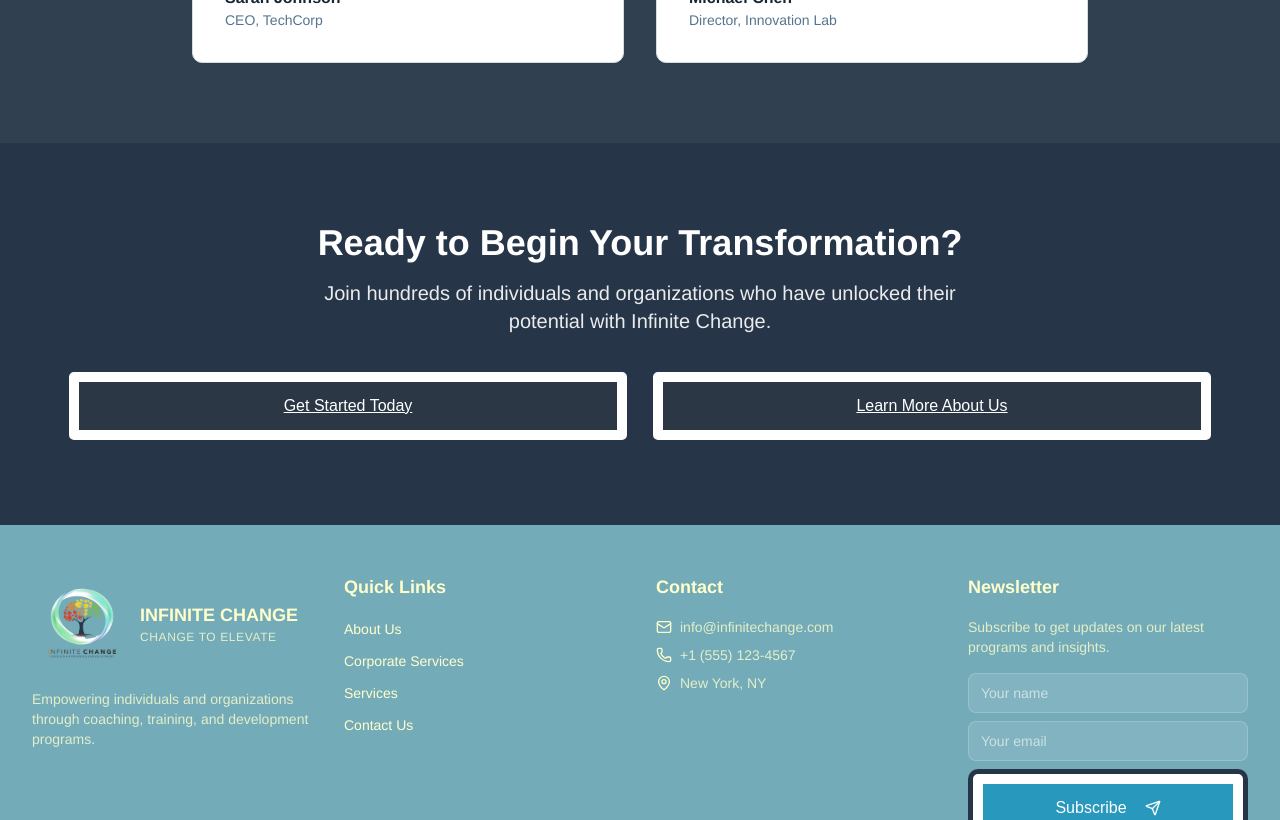
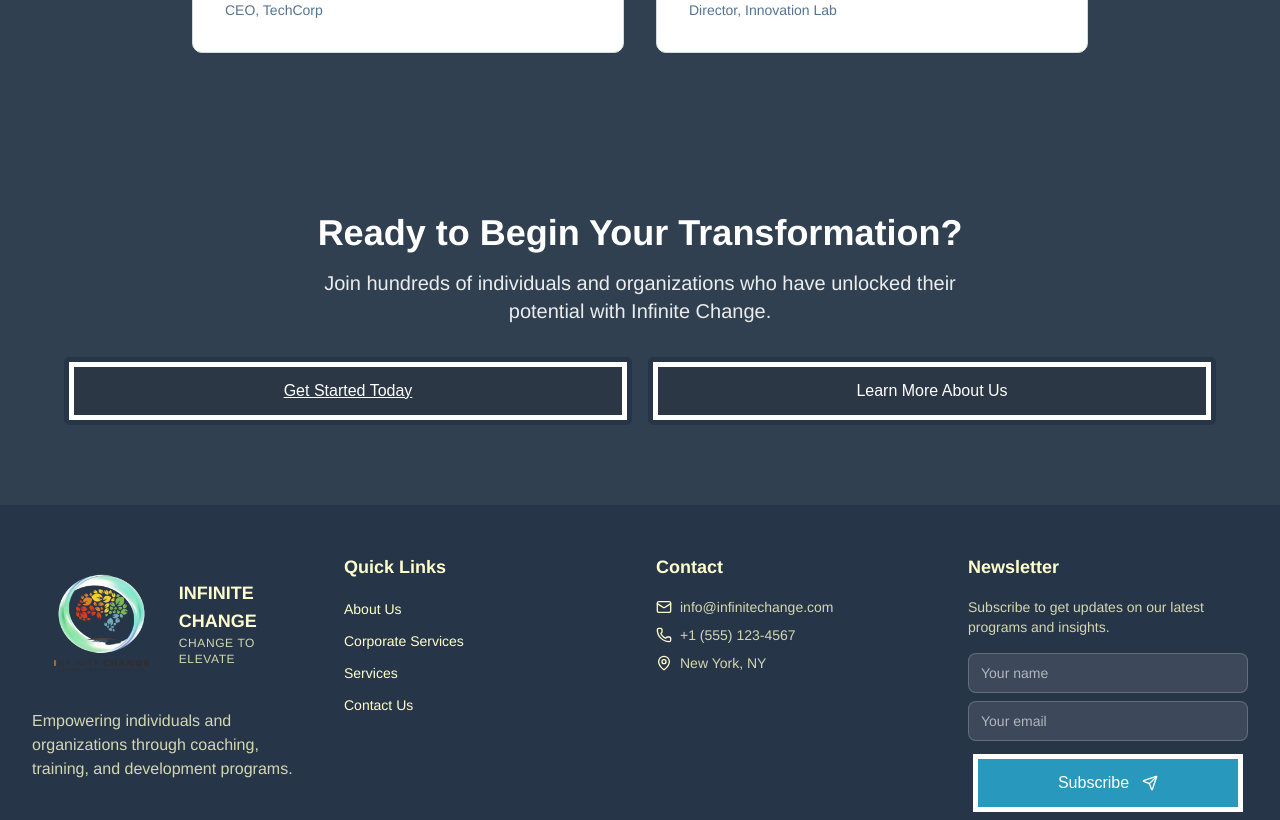
Before and after one commit to badalkr2004/infinite-change, a Next.js app: page / in a window 1280 px wide. Shown: the part 1980-2800 px from the top of the page. Built offline with nearby package versions, Linux system fonts and the light colour scheme.

Commit message:
improve ui according to client

```diff
--- a/src/app/contact/page.tsx
+++ b/src/app/contact/page.tsx
@@ -207,11 +207,10 @@ const Contact = () => {
                     </p>
                   )}
                 </div>
-
-                <div className="w-[220px]">
+                <div className="w-[205px] ">
                   <Button
                     type="submit"
-                    className="w-full sm:w-auto bg-[#2C3746] hover:opacity-90"
+                    className="w-[220px] sm:w-auto bg-[#2C3746] hover:opacity-90"
                     size="lg"
                     disabled={isSubmitting}
                   >
--- a/src/app/corporate-services/page.tsx
+++ b/src/app/corporate-services/page.tsx
@@ -293,11 +293,10 @@ const CorporateServices = () => {
         </div>
       </section>
 
+      {/* add divider here  */}
+
       {/* CTA Section */}
-      <section
-        className="py-20 px-4 sm:px-6 lg:px-8"
-        style={{ background: "#273548", color: "#FFFFCC" }}
-      >
+      <section className="py-20 px-4 sm:px-6 lg:px-8 bg-secondary border border-t-[#fff]">
         <motion.div
           className="container mx-auto text-center"
           initial={{ opacity: 0, scale: 0.9 }}
@@ -332,7 +331,10 @@ const CorporateServices = () => {
             viewport={{ once: true }}
           >
             <Button asChild size="lg">
-              <Link href="mailto:infinitechange25@gmail.com">
+              <Link
+                href="mailto:infinitechange25@gmail.com"
+                className="no-underline"
+              >
                 Get in touch with our advisor
               </Link>
             </Button>
--- a/src/app/page.tsx
+++ b/src/app/page.tsx
@@ -242,10 +242,7 @@ const Index = () => {
       </section>
 
       {/* CTA Section */}
-      <section
-        className="py-20 px-4 sm:px-6 lg:px-8"
-        style={{ background: "#273548", color: "#FFFFCC" }}
-      >
+      <section className="py-20 px-4 sm:px-6 lg:px-8 bg-secondary">
         <motion.div
           className="container mx-auto text-center"
           initial={{ opacity: 0, scale: 0.9 }}
@@ -283,7 +280,9 @@ const Index = () => {
               <Link href="/contact">Get Started Today</Link>
             </Button>
             <Button asChild size="lg">
-              <Link href="/about">Learn More About Us</Link>
+              <Link className="no-underline" href="/about">
+                Learn More About Us
+              </Link>
             </Button>
           </motion.div>
         </motion.div>
--- a/src/app/services/page.tsx
+++ b/src/app/services/page.tsx
@@ -370,10 +370,7 @@ const Services = () => {
       </section>
 
       {/* CTA Section */}
-      <section
-        className="py-20 px-4 sm:px-6 lg:px-8"
-        style={{ background: "#273548", color: "#FFFFCC" }}
-      >
+      <section className="py-20 px-4 sm:px-6 lg:px-8 bg-secondary">
         <motion.div
           className="container mx-auto text-center"
           initial={{ opacity: 0, scale: 0.9 }}
@@ -408,10 +405,14 @@ const Services = () => {
             viewport={{ once: true }}
           >
             <Button asChild size="lg">
-              <Link href="/contact">Book Now</Link>
+              <Link href="/contact" className="no-underline">
+                Book Now
+              </Link>
             </Button>
             <Button asChild size="lg">
-              <Link href="/about">Learn More About Us</Link>
+              <Link href="/about" className="no-underline">
+                Learn More About Us
+              </Link>
             </Button>
           </motion.div>
         </motion.div>
--- a/src/components/Footer.tsx
+++ b/src/components/Footer.tsx
@@ -6,7 +6,7 @@ import NewsLetter from "./NewsLetter";
 
 const Footer = () => {
   return (
-    <footer className="" style={{ background: "#73ABB9", color: "#FFFFCC" }}>
+    <footer className="" style={{ background: "#273548", color: "#FFFFCC" }}>
       <div className="container mx-auto px-4 sm:px-6 lg:px-8 py-12">
         <div className="grid grid-cols-1 md:grid-cols-2 lg:grid-cols-4 gap-8">
           {/* Company Info */}
@@ -15,9 +15,9 @@ const Footer = () => {
               <Image
                 src="/logo-new.png"
                 alt="Infinite Change"
-                className="h-25 w-25 object-contain"
-                width={500}
-                height={500}
+                className="h-35 w-35 object-contain"
+                width={600}
+                height={600}
               />
               <div>
                 <h3 className="text-lg font-bold">INFINITE CHANGE</h3>
@@ -26,7 +26,7 @@ const Footer = () => {
                 </p>
               </div>
             </div>
-            <p className="text-sm opacity-80">
+            <p className="text-md opacity-80">
               Empowering individuals and organizations through coaching,
               training, and development programs.
             </p>
--- a/src/components/Header.tsx
+++ b/src/components/Header.tsx
@@ -19,7 +19,7 @@ const Header = () => {
   return (
     <>
       {/* Navigation Bar - fixed at top */}
-      <nav className="w-full fixed top-0 left-0 right-0 z-50 border-b border-gray-200 bg-[#273548] ">
+      <nav className="w-full fixed top-0 left-0 right-0 z-50 border-b border-gray-200 bg-[#fff] ">
         <div className="container mx-auto px-4 sm:px-6 lg:px-8 flex items-center justify-between h-20">
           {/* Logo and Company Name/Tagline on the left */}
           <Link href="/" className="flex items-center space-x-3 min-w-[220px]">
@@ -32,10 +32,10 @@ const Header = () => {
               priority
             />
             <div className="hidden sm:block">
-              <h1 className="text-[10px] lg:text-sm font-bold font-avenir-regular text-[#fff] leading-tight">
+              <h1 className="text-[10px] lg:text-sm font-bold font-avenir-regular text-[#273548] leading-tight">
                 INFINITE CHANGE
               </h1>
-              <p className="text-[8px] lg:text-xs mr-2 md:mr-0 uppercase tracking-wider font-avenir-light text-[#fff]">
+              <p className="text-[8px] lg:text-xs mr-2 md:mr-0 uppercase tracking-wider font-avenir-light text-[#273548]">
                 COACHING • TRAINING • DEVELOPMENT
               </p>
             </div>
@@ -47,7 +47,7 @@ const Header = () => {
               <Link
                 key={item.name}
                 href={item.href}
-                className="transition-colors  text-[#fff] hover:text-[#DC842E] focus:text-[#DC842E] font-avenir-regular text-xs sm:text-[8px] md:text-[12px] lg:text-base text-center"
+                className="transition-colors  text-[#273548] hover:text-[#DC842E] focus:text-[#DC842E] font-avenir-regular text-xs sm:text-[8px] md:text-[12px] lg:text-base text-center"
                 style={{ textDecoration: "none", fontWeight: "bold" }}
               >
                 {item.name}
@@ -62,7 +62,9 @@ const Header = () => {
               variant="accent"
               className="font-avenir-regular w-full"
             >
-              <Link href="/contact">Get Started</Link>
+              <Link className="no-underline" href="/contact">
+                Get Started
+              </Link>
             </Button>
           </div>
 
@@ -73,9 +75,9 @@ const Header = () => {
             aria-label="Toggle menu"
           >
             {isMenuOpen ? (
-              <X className="h-6 w-6 text-[#fff] cursor-pointer" />
+              <X className="h-6 w-6 text-[#273548] cursor-pointer" />
             ) : (
-              <Menu className="h-6 w-6 text-[#fff] cursor-pointer" />
+              <Menu className="h-6 w-6 text-[#273548] cursor-pointer" />
             )}
           </button>
         </div>
--- a/src/components/ui/button.tsx
+++ b/src/components/ui/button.tsx
@@ -48,12 +48,12 @@ const Button = React.forwardRef<HTMLButtonElement, ButtonProps>(
     const Comp = asChild ? Slot : "button";
     return (
       <span
-        className="inline-block p-[10px] bg-white rounded-[0px] transition-all duration-300 border-[5px] border-[#273548] w-full max-w-[350px] sm:max-w-none"
-        style={{ borderRadius: "10px" }}
+        className="inline-block p-[5px] bg-white rounded-[0px] transition-all duration-300 border-[5px] border-[#273548] w-full max-w-[250px] sm:max-w-none"
+        style={{ borderRadius: "5px" }}
       >
         <Comp
           className={cn(
-            "inline-flex items-center justify-center gap-[10px] whitespace-nowrap rounded-none text-base font-medium font-avenir-regular ring-offset-background transition-all duration-300 focus-visible:outline-hidden focus-visible:ring-2 focus-visible:ring-ring focus-visible:ring-offset-2 disabled:pointer-events-none disabled:opacity-50 [&_svg]:pointer-events-none [&_svg]:size-4 [&_svg]:shrink-0 bg-[#2C3746] text-white border-none px-4 py-2 sm:px-6 sm:py-3 hover:bg-[#DC842E] w-full",
+            "inline-flex items-center justify-center gap-[5px] whitespace-nowrap rounded-none text-base font-medium font-avenir-regular ring-offset-background transition-all duration-300 focus-visible:outline-hidden focus-visible:ring-2 focus-visible:ring-ring focus-visible:ring-offset-2 disabled:pointer-events-none disabled:opacity-50 [&_svg]:pointer-events-none [&_svg]:size-4 [&_svg]:shrink-0 bg-[#2C3746] text-white border-none px-4 py-2 sm:px-6 sm:py-3 hover:bg-[#DC842E] w-full",
             className
           )}
           ref={ref}
```
